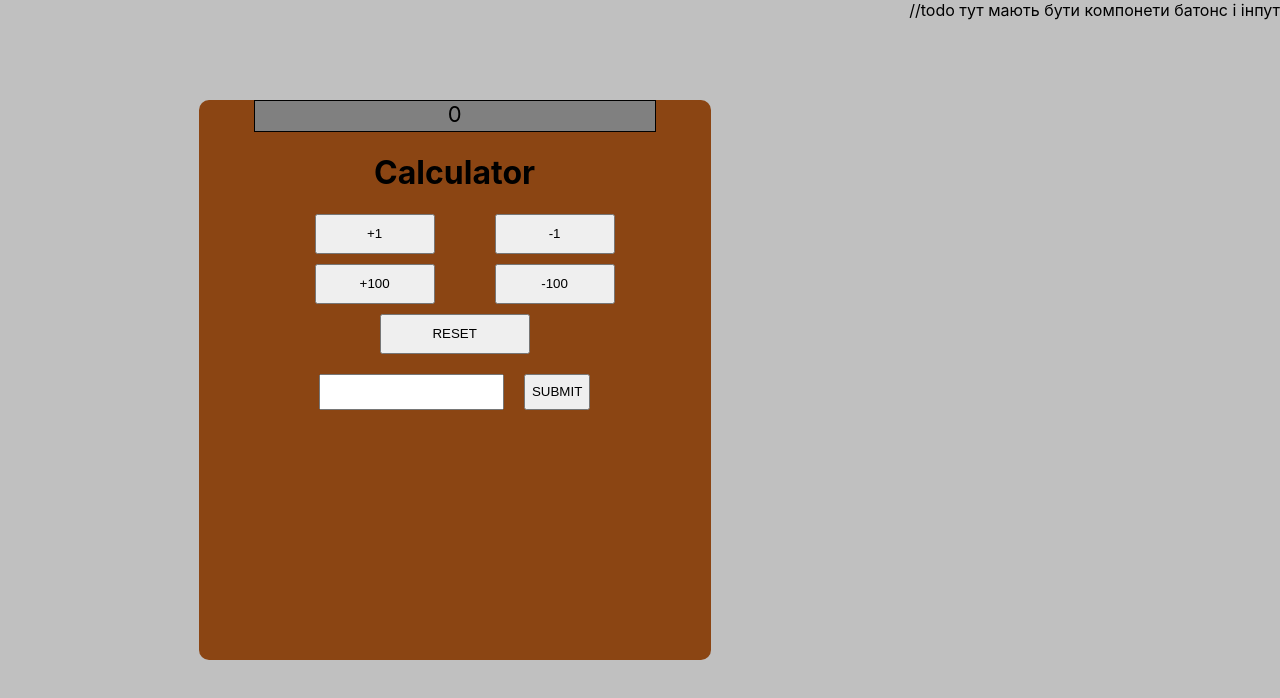
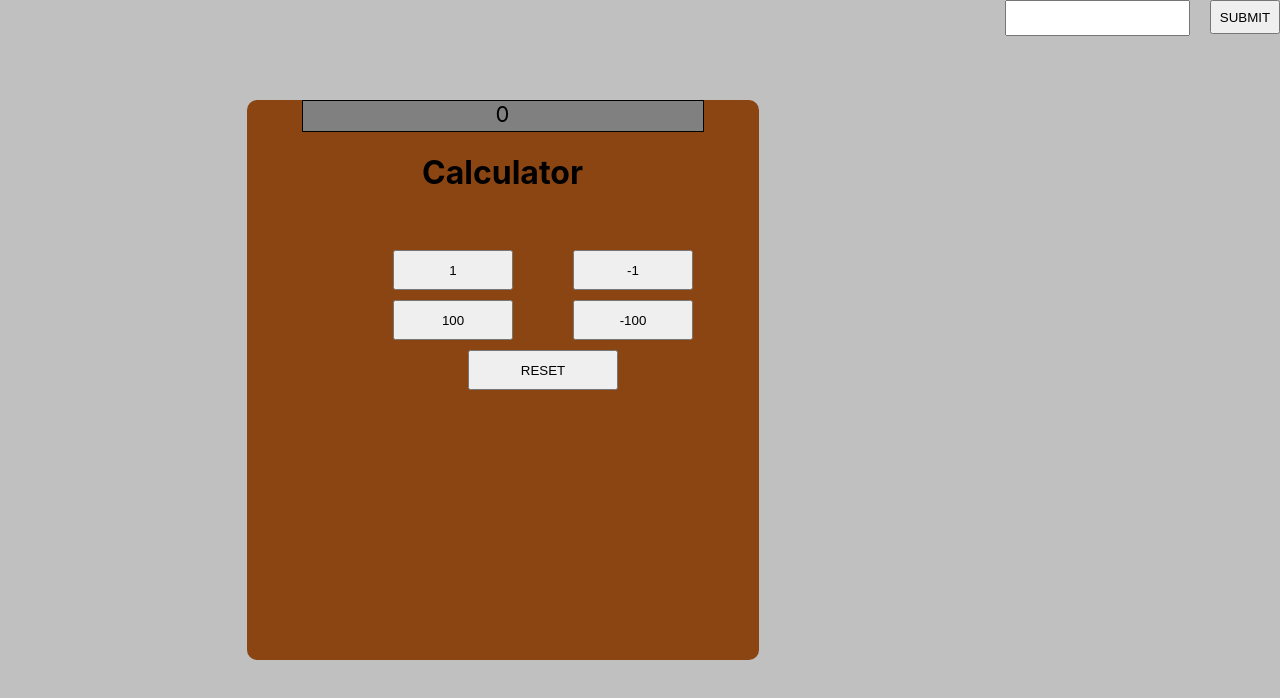
Before and after one commit to FreeFireMan/TasksReact, a React (Create React App) app in the folder 1/app1/: page / in a window 1280 px wide. Shown: the top 698 px of the page. Built offline with nearby package versions, Linux system fonts and the light colour scheme.

Commit message:
refactored with btns array

```diff
--- a/1/app1/src/App.css
+++ b/1/app1/src/App.css
@@ -7,6 +7,7 @@
 }
 
 .app-box {
+    position: relative;
     display: flex;
     height: 100vh;
     background-color: silver;
@@ -34,10 +35,12 @@ h1 {
 }
 
 .calculations-box {
-    margin: 20px auto 0 auto;
-    max-width: 400px;
+position: absolute;
+top:250px;
     display: flex;
     flex-wrap: wrap;
+    width: 420px;
+    left: 333px;
 }
 
 .reset {
@@ -52,7 +55,7 @@ h1 {
 }
 
 .submit-box {
-    margin-top: 20px;
+
     display: flex;
     justify-content: center;
 }
@@ -61,3 +64,7 @@ input {
     height: 30px;
     margin-right: 20px;
 }
+.submit-btn {
+    height: 34px;
+    width: 70px;
+}
--- a/1/app1/src/App.js
+++ b/1/app1/src/App.js
@@ -1,12 +1,16 @@
 import Result from "./components/Result";
+import Buttons from "./components/Buttons";
+import Input from "./components/Input";
+import React, {useState} from "react";
 
 export default function App() {
-    //todo ми маємо масив кнопок, маємо передати у компонету батонс і там відмалювати їх
-    const btns = [1,-1,100,-100]
+    const [count, setCount] = useState(0);
+    const buttons = [1, -1, 100, -100]
     return (
         <div className='app-box'>
-            <Result/>
-            //todo тут мають бути компонети батонс і інпут
+            <Result count={count}/>
+            <Buttons setCount={setCount} btns={buttons}/>
+            <Input setCount={setCount}/>
         </div>
     );
 }
--- a/1/app1/src/components/Buttons.js
+++ b/1/app1/src/components/Buttons.js
@@ -1,23 +1,21 @@
 import React from "react";
 import '../App.css';
 
-export default function Buttons({setCount}) {
+export default function Buttons({setCount, btns}) {
 
     const calculationHandler = (event) => {
         const value = event.target.innerText;
-        if (value === '+1') setCount(prev => prev + 1)
+        if (value === '1') setCount(prev => prev + 1)
         else if (value === '-1') setCount(prev => prev <= 0 ? prev = 0 : prev - 1)
-        else if (value === '+100') setCount(prev => prev + 100)
+        else if (value === '100') setCount(prev => prev + 100)
         else if (value === '-100') setCount(prev => prev <= 0 ? prev = 0 : prev - 100)
         else setCount(0)
+        console.log(value)
     }
 
     return (
         <div className="calculations-box">
-            <button className='calc-btn' onClick={calculationHandler}>+1</button>
-            <button className='calc-btn' onClick={calculationHandler}>-1</button>
-            <button className='calc-btn' onClick={calculationHandler}>+100</button>
-            <button className='calc-btn' onClick={calculationHandler}>-100</button>
+            {btns.map((el, i) => (<button className='calc-btn' key={i} onClick={calculationHandler}>{el}</button>))}
             <button className='reset' onClick={calculationHandler}>RESET</button>
         </div>
 
--- a/1/app1/src/components/Result.js
+++ b/1/app1/src/components/Result.js
@@ -3,18 +3,14 @@ import Buttons from "./Buttons";
 import Input from "./Input";
 import '../App.css';
 
-
-export default function Result() {
-    const [count, setCount] = useState(0);
-
+export default function Result({count}) {
     return (
         <div className='main-calc-box'>
             <div className='result'>
                 {count > 0 ? count : count}
             </div>
             <h1>Calculator</h1>
-            <Buttons setCount={setCount}/>
-            <Input setCount={setCount}/>
+
         </div>
     );
 }
```
Also changed, not shown: 1/app1/src/components/Input.js (line endings or trailing spaces), 1 other file (tests, documents, lock files or other folders).
